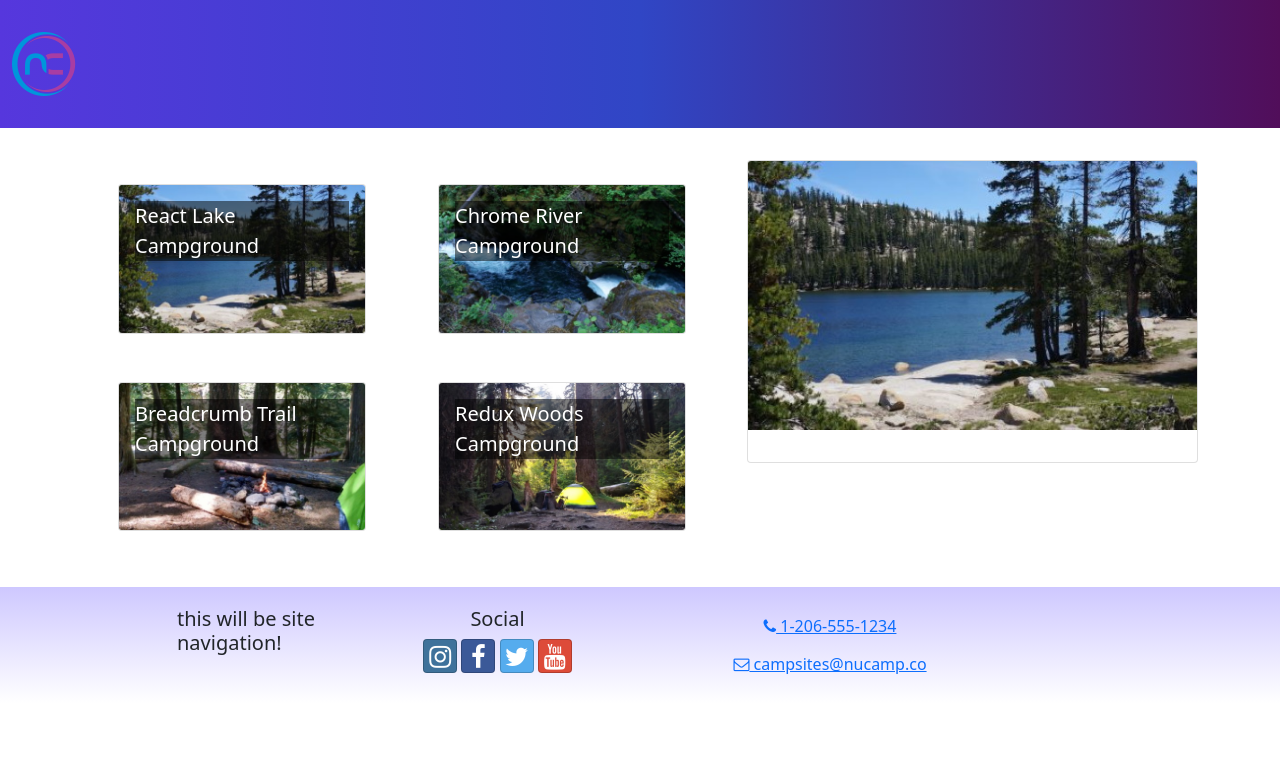
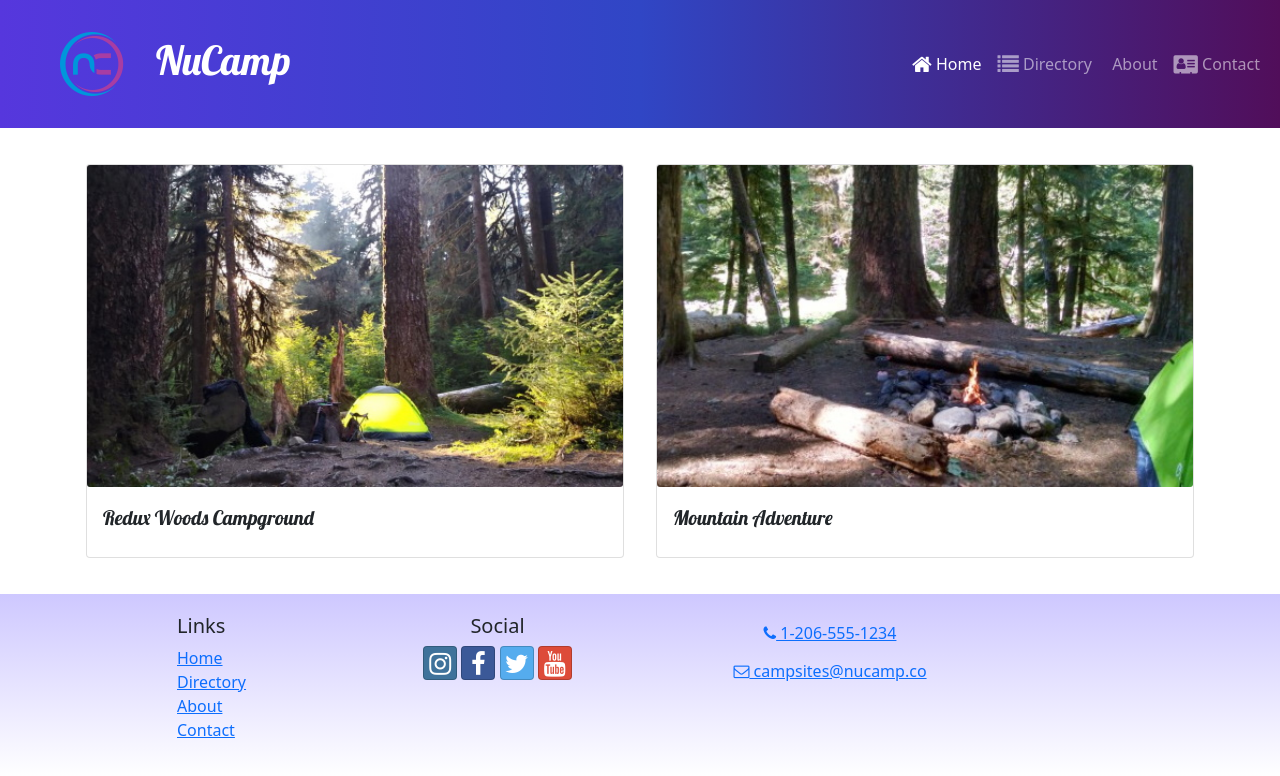
Before and after one commit to FrewAbebe/reapp1nucampsite, a React (Create React App) app: page / in a window 1280 px wide. Shown: the top 776 px of the page. Built offline with nearby package versions, Linux system fonts and the light colour scheme.

Commit message:
Homepag Display

```diff
--- a/src/App.js
+++ b/src/App.js
@@ -1,3 +1,6 @@
+import { Routes, Route } from 'react-router-dom';
+import ContactPage from './pages/ContactPage';
+import HomePage from './pages/HomePage';
 import Header from './components/Header';
 import Footer from './components/Footer';
 import CampsitesDirectoryPage from './pages/CampsitesDirectoryPage';
@@ -8,7 +11,11 @@
     return (
         <div className='App'>
             <Header/>
-            <CampsitesDirectoryPage/>
+            <Routes>
+                <Route path='/' element={<HomePage/>}/>
+                <Route path='contact' element={<ContactPage />}/>
+                <Route path='directory' element={<CampsitesDirectoryPage/>}/>
+            </Routes>
             <Footer/>
         </div>
     );
--- a/src/components/Footer.js
+++ b/src/components/Footer.js
@@ -1,4 +1,5 @@
 import { Container, Row, Col } from 'reactstrap';
+import { Link } from 'react-router-dom';
 
 const Footer = () => {
     return (
@@ -6,7 +7,21 @@
             <Container>
                 <Row>
                    <Col xs={{ size: 4, offset: 1 }} sm='2'>
-                        <h5>this will be site navigation!</h5>
+                        <h5>Links</h5>
+                        <ul className='list-unstyled'>
+                            <li>
+                                <Link to='/'>Home</Link>
+                            </li>
+                            <li>
+                                <Link to='/directory'>Directory</Link>
+                            </li>
+                            <li>
+                                <Link to='/about'>About</Link>
+                            </li>
+                            <li>
+                                <Link to='/contact'>Contact</Link>
+                            </li>
+                        </ul>
                    </Col>
                    <Col xs='6' sm='3' className='text-center'>
                    <h5>Social</h5>
--- a/src/components/Header.js
+++ b/src/components/Header.js
@@ -1,13 +1,51 @@
-import { Navbar, NavbarBrand } from 'reactstrap';
+import { useState } from 'react';
+import {
+    Navbar,
+    NavbarBrand,
+    Collapse,
+    NavbarToggler,
+    Nav,
+    NavItem
+} from 'reactstrap';
+import { NavLink } from 'react-router-dom';
 import NucampLogo from '../app/assets/img/logo.png';
 
 
 const Header = () => {
+    const [menuOpen, setMenuOpen] = useState();
+
     return (
         <Navbar dark color='primary' sticky='top' expand='md'>
-            <NavbarBrand href='/'>
-                <img src={NucampLogo} alt='nucamp logo' />
+            <NavbarBrand className='ms-5' href='/'>
+                <img src={NucampLogo} alt='nucamp logo' className='float-start'/>
+                <h1 className='mt-1'>NuCamp</h1>
             </NavbarBrand>
+
+            <NavbarToggler onClick={() => setMenuOpen(!menuOpen)}/>
+            <Collapse isOpen={menuOpen} navbar>
+                <Nav className='ms-auto' navbar>
+                    <NavItem>
+                        <NavLink className='nav-link' to='/'>
+                            <i className='fa fa-home fa-lg' /> Home
+                        </NavLink>
+                    </NavItem>
+                    <NavItem>
+                        <NavLink className='nav-link' to='/directory'>
+                            <i className='fa fa-list fa-lg' /> Directory
+                        </NavLink>
+                    </NavItem>
+                    <NavItem>
+                        <NavLink className='nav-link' to='/about'>
+                            <i className='fa fa-ingo fa-lg' /> About
+                        </NavLink>
+                    </NavItem>
+                    <NavItem>
+                        <NavLink className='nav-link' to='/contact'>
+                            <i className='fa fa-address-card fa-lg' /> Contact
+                        </NavLink>
+                    </NavItem>
+                </Nav>
+            </Collapse>
     </Navbar>
     );
 }
--- a/src/features/campsites/campsitesSlice.js
+++ b/src/features/campsites/campsitesSlice.js
@@ -13,3 +13,7 @@
 export const selectCampsiteById = (id) => {
     return CAMPSITES.find((campsite) => campsite.id === id);
 }
+
+export const selectFeaturedCampsite = () => {
+  return CAMPSITES.find((campsite) => campsite.featured);
+}
--- /dev/null
+++ b/src/features/display/DisplayCard.js
@@ -0,0 +1,18 @@
+import { Card, CardImg, CardText, CardBody, CardTitle } from 'reactstrap';
+
+
+const DisplayCard = ({ item }) => {
+    const { image, name, descripttion } = item;
+
+    return (
+        <Card>
+            <CardImg src={image} alt={name} />
+            <CardBody>
+                <CardTitle>{name}</CardTitle>
+                <CardText>{descripttion}</CardText>
+            </CardBody>
+        </Card>
+    )
+}
+
+export default DisplayCard;
--- /dev/null
+++ b/src/features/display/DisplayList.js
@@ -0,0 +1,23 @@
+import { Col, Row } from 'reactstrap';
+import DisplayCard from './DisplayCard';
+import { selectFeaturedCampsite } from '../campsites/campsitesSlice';
+import { selectFeaturedPromotion } from '../promotions/promotionsSlice';
+
+
+const DisplayList = () => {
+    const items = [selectFeaturedCampsite(), selectFeaturedPromotion()];
+
+    return (
+        <Row>
+            {items.map((item, idx) => {
+                return (
+                    <Col md className='m-1' key={idx}>
+                        <DisplayCard item={item}/>
+                    </Col>
+                );
+            })}
+        </Row>
+    )
+};
+
+export default DisplayList;
--- /dev/null
+++ b/src/features/promotions/promotionsSlice.js
@@ -0,0 +1,6 @@
+import { PROMOTIONS } from "../../app/shared/PROMOTIONS";
+
+// selector function
+export const selectFeaturedPromotion = () => {
+  return PROMOTIONS.find((promotion) => promotion.featured);
+};
--- a/src/index.js
+++ b/src/index.js
@@ -1,5 +1,6 @@
 import React from 'react';
 import { createRoot } from 'react-dom/client';
+import { BrowserRouter } from 'react-router-dom';
 import './index.css';
 import App from './App';
 import { store } from './app/store';
@@ -16,7 +17,9 @@
 root.render(
     <React.StrictMode>
         <Provider store={store}>
-            <App />
+            <BrowserRouter>
+                <App />
+            </BrowserRouter>
         </Provider>
     </React.StrictMode>
 );
--- /dev/null
+++ b/src/pages/ContactPage.js
@@ -0,0 +1,5 @@
+const ContactPage = () => {
+    return <div>ContactPage</div>
+};
+
+export default ContactPage;
--- /dev/null
+++ b/src/pages/HomePage.js
@@ -0,0 +1,12 @@
+import { Container } from "reactstrap";
+import DisplayList from "../features/display/DisplayList";
+
+const HomePage = () => {
+    return (
+        <Container>
+            <DisplayList/>
+        </Container>
+        )
+};
+
+export default HomePage;
```
Also changed, not shown: src/pages/CampsitesDirectoryPage.js (line endings or trailing spaces).
